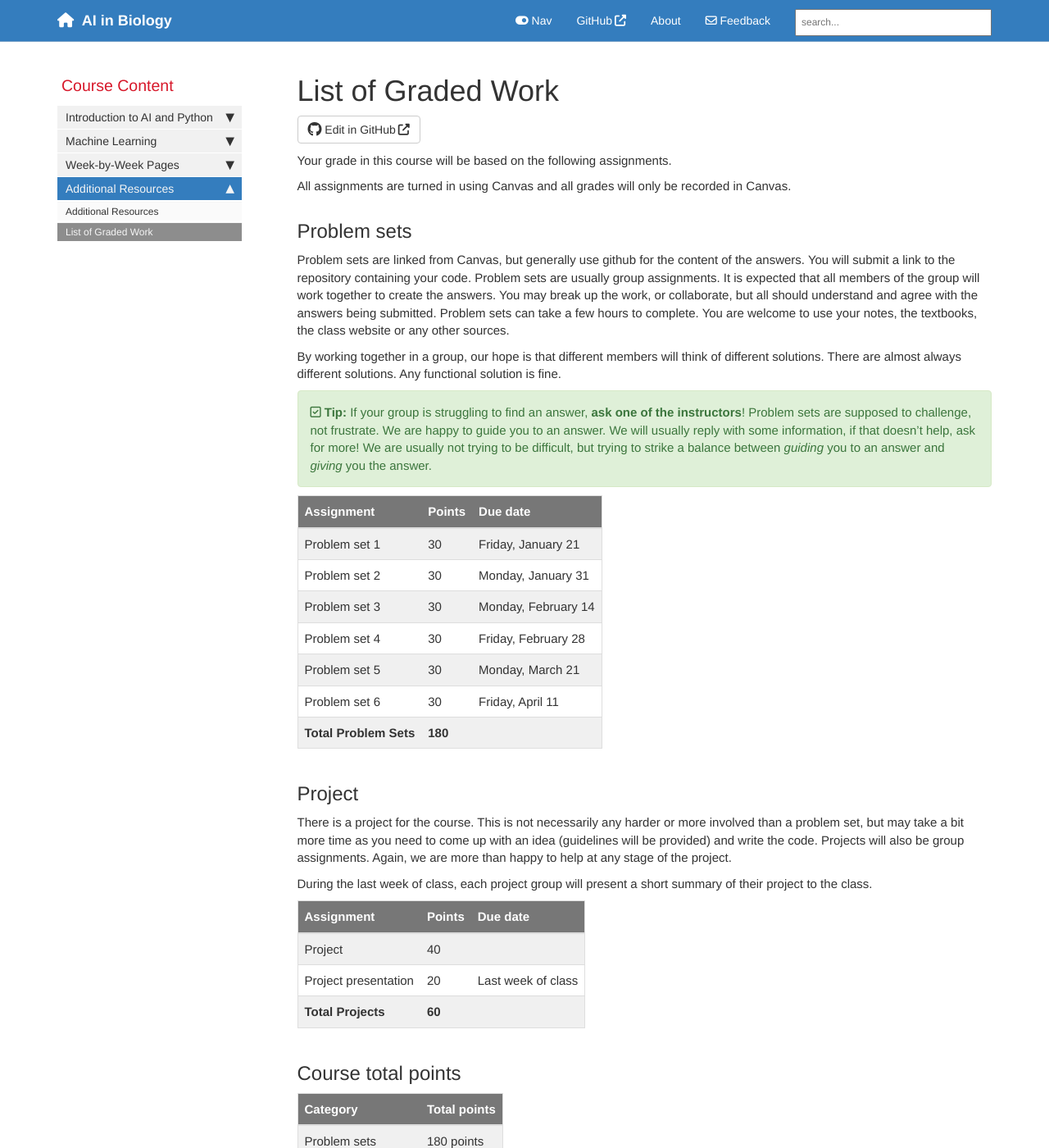
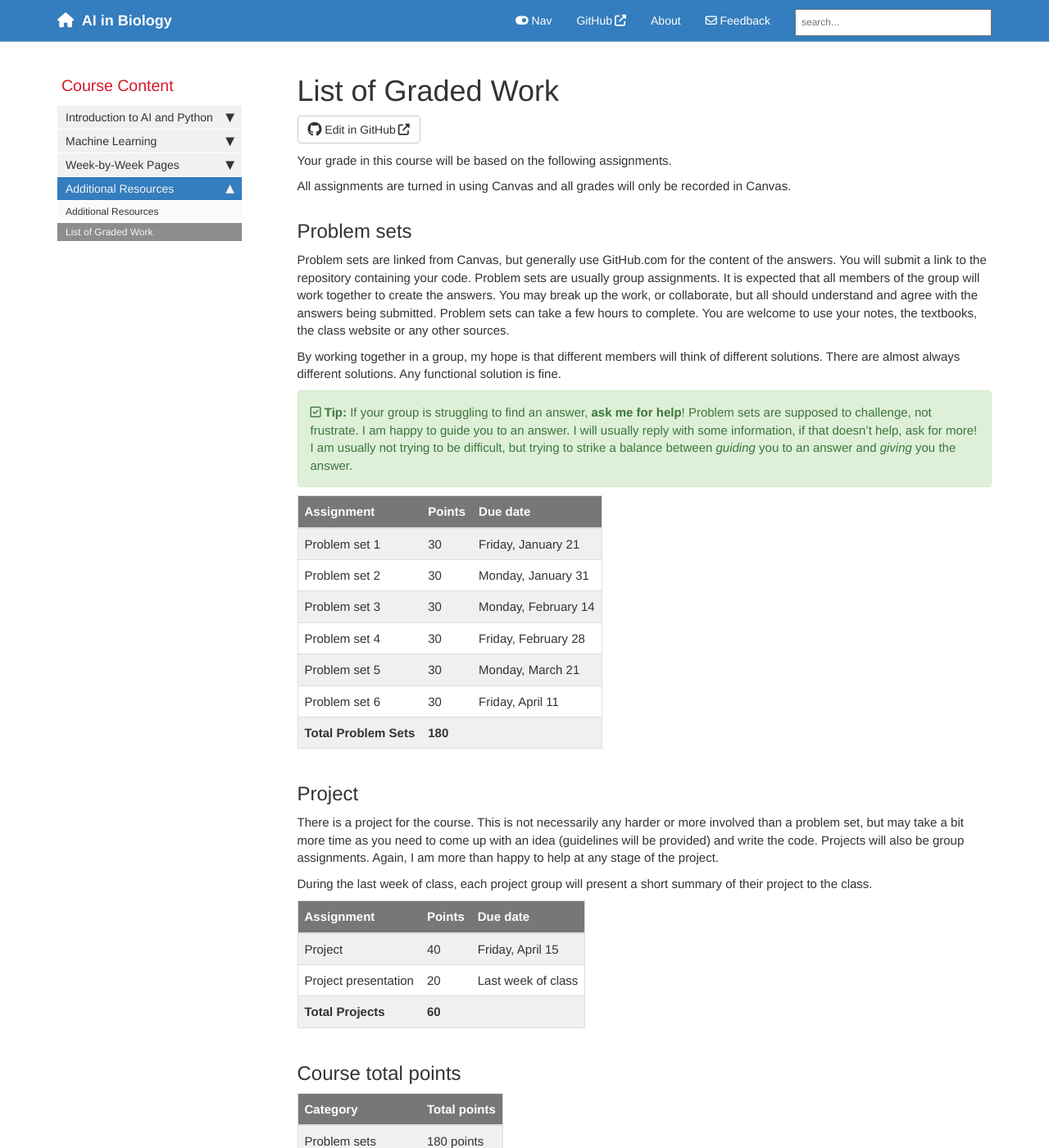
Before and after one commit to AIBiology/aibiology.github.io, a Jekyll site: the page built from Grading.md, in a window 1280 px wide and 1400 px high. Shown: the whole window at 82% size. Built offline with Jekyll 4.4.1, drawn with Linux system fonts in a browser that asks for light colours; nearby versions of some CDN libraries; comment, search, counter and statistics services are not loaded.

Commit message:
Update Grading.mb page

```diff
--- a/Grading.md
+++ b/Grading.md
@@ -13,11 +13,11 @@ All assignments are turned in using Canvas and all grades will only be recorded
 
 ## Problem sets
 
-Problem sets are linked from Canvas, but generally use github for the content of the answers. You will submit a link to the repository containing your code. Problem sets are usually group assignments. It is expected that all members of the group will work together to create the answers. You may break up the work, or collaborate, but all should understand and agree with the answers being submitted. Problem sets can take a few hours to complete. You are welcome to use your notes, the textbooks, the class website or any other sources.
+Problem sets are linked from Canvas, but generally use GitHub.com for the content of the answers. You will submit a link to the repository containing your code. Problem sets are usually group assignments. It is expected that all members of the group will work together to create the answers. You may break up the work, or collaborate, but all should understand and agree with the answers being submitted. Problem sets can take a few hours to complete. You are welcome to use your notes, the textbooks, the class website or any other sources.
 
-By working together in a group, our hope is that different members will think of different solutions. There are almost always different solutions. Any functional solution is fine.
+By working together in a group, my hope is that different members will think of different solutions. There are almost always different solutions. Any functional solution is fine.
 
-{% include tip.html content="If your group is struggling to find an answer, **ask one of the instructors**! Problem sets are supposed to challenge, not frustrate. We are happy to guide you to an answer. We will usually reply with some information, if that doesn't help, ask for more! We are usually not trying to be difficult, but trying to strike a balance between *guiding* you to an answer and *giving* you the answer." %}
+{% include tip.html content="If your group is struggling to find an answer, **ask me for help**! Problem sets are supposed to challenge, not frustrate. I am happy to guide you to an answer. I will usually reply with some information, if that doesn't help, ask for more! I am usually not trying to be difficult, but trying to strike a balance between *guiding* you to an answer and *giving* you the answer." %}
 
 Assignment  | Points | Due date
 ------------|--------|---------
@@ -31,13 +31,13 @@ Problem set 6 | 30   | {{site.ps_6_due}}
 
 ## Project
 
-There is a project for the course. This is not necessarily any harder or more involved than a problem set, but may take a bit more time as you  need to come up with an idea (guidelines will be provided) and write the code. Projects will also be group assignments. Again, we are more than happy to help at any stage of the project.
+There is a project for the course. This is not necessarily any harder or more involved than a problem set, but may take a bit more time as you  need to come up with an idea (guidelines will be provided) and write the code. Projects will also be group assignments. Again, I am more than happy to help at any stage of the project.
 
 During the last week of class, each project group will present a short summary of their project to the class.
 
 Assignment  | Points | Due date
 ------------|--------|---------
-Project | 40   | {{site.projectdue}}
+Project | 40   | {{site.project_due}}
 Project presentation | 20 | Last week of class
 **Total Projects** | **60**
 
```
